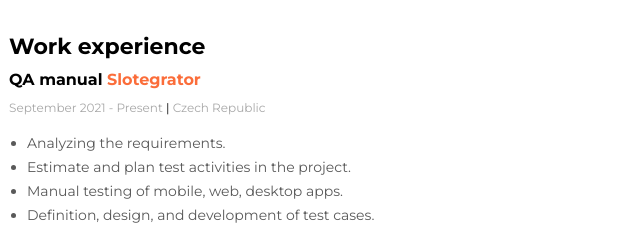
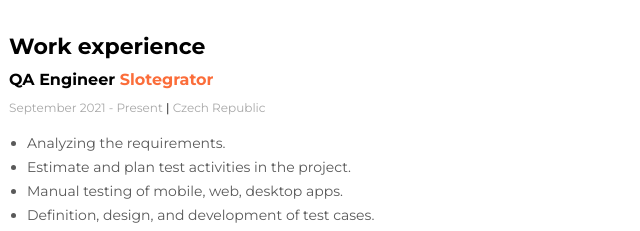
Before and after one commit to Remadays/resume, a plain HTML site: page index.html in a window 1280 px wide. Shown: the part 244-475 px from the top of the page, 0-640 px from the left. Drawn offline with Linux system fonts and the light colour scheme.

Commit message:
Update index.html

```diff
--- a/index.html
+++ b/index.html
@@ -34,7 +34,7 @@
                 <h3 class="main-content-title">Work experience</h3>
                 <!-- Company 4-->
                 <div class="my-work-experience-company-block">
-                    <h4 class="my-work-experience-position">QA manual <span class="my-work-experience-company">Slotegrator</span></h4>
+                    <h4 class="my-work-experience-position">QA Engineer <span class="my-work-experience-company">Slotegrator</span></h4>
                     <p class="my-work-experience-period">September 2021 - Present <span class="my-work-experience-period-divider">|</span> Czech Republic</p>
                     <ul class="my-work-experience-duties">
                         <li class="my-work-experience-duty">Analyzing the requirements.</li>
```
